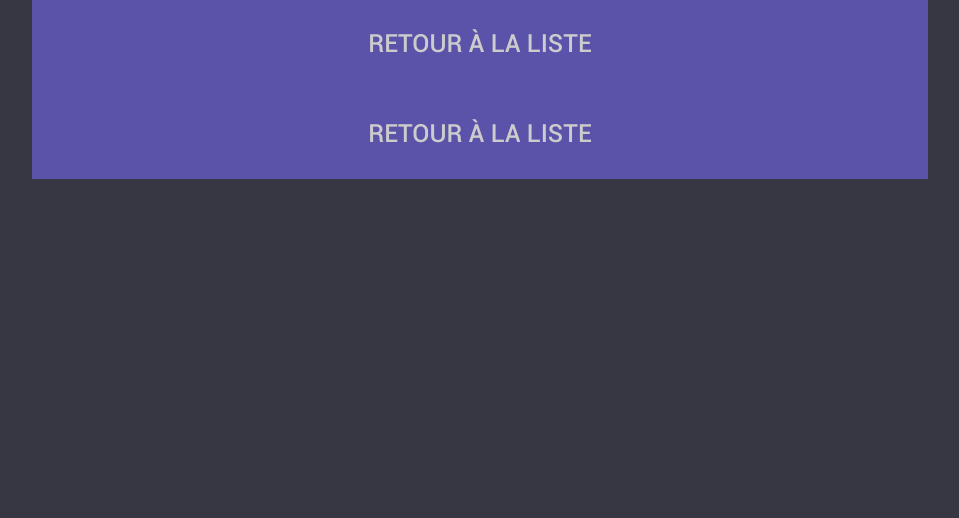
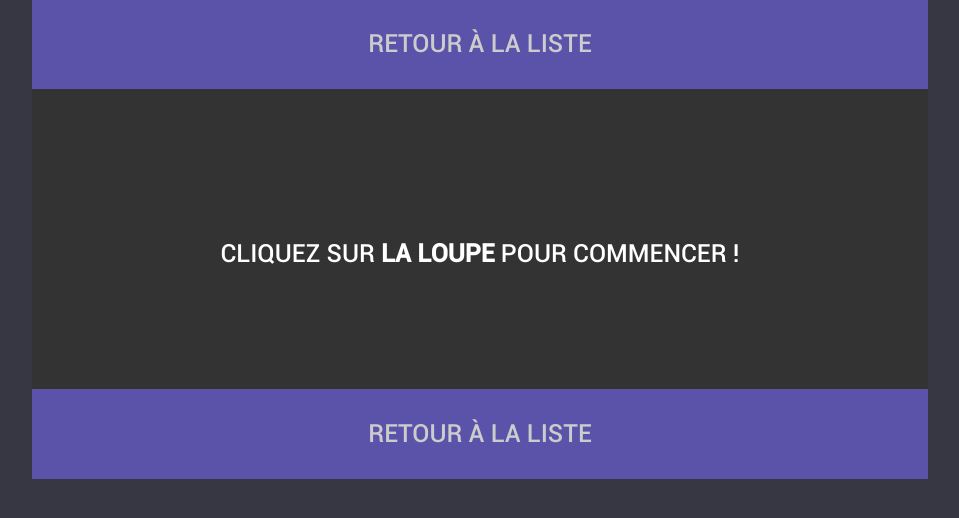
Before and after one commit to Altrue/archi, a PHP site: page /add in a window 1280 px wide. Shown: the part 90-608 px from the top of the page, without its empty margins (160-1119 px from the left). Run offline with PHP 8.4, Linux system fonts and the light colour scheme; data that the repository does not hold is empty.

Commit message:
traitement cas si 0 resultats

```diff
--- a/css/main.css
+++ b/css/main.css
@@ -548,6 +548,9 @@ div.clock-line-content {
 	div.bottom-bar-login{
 		font-size: 18px !important;
 	}
+	span.vertical-align-text {
+		font-size: 20px;
+	}
 }
 
 @media(max-width: 450px) {
@@ -556,6 +559,9 @@ div.clock-line-content {
 	}
 	div.bottom-bar-login{
 		font-size: 12px !important;
+	}
+	span.vertical-align-text {
+		font-size: 15px;
 	}
 }
 
@@ -724,3 +730,17 @@ div.clock-line-content {
 .invisible-tr {
 	font-size: 0px;
 }
+
+.error_empty{
+	top: 50%;
+	width: 100%;
+	background-color: rgb(51, 51, 51);
+	height: 300px;
+	text-align:center;
+}
+
+span.vertical-align-text {
+	position: relative;
+	top: 50%;
+	transform: translateY(-50%);
+}
--- a/views/add.php
+++ b/views/add.php
@@ -43,6 +43,9 @@
 				<?php
 				$x++;
 			}
+			if ($count == 0) {
+				echo "<div class='error_empty'><span class='vertical-align-text'>Cliquez sur <b>la loupe</b> pour commencer !</span></div>";
+			}
 			?>
 		<a href="list"><div class="bottom-bar bottom-bar-add"><span>Retour à la liste</span></div></a>
 	</body>
--- a/views/grid.php
+++ b/views/grid.php
@@ -53,7 +53,7 @@
 				else {$newLine = true;}
 			}
 			if ($count == 0) {
-				echo "<div class='error_empty'>Aucune Timezone enregistrée. Cliquez sur <b>+</b> pour commencer !</div>";
+				echo "<div class='error_empty'><span class='vertical-align-text'>Aucune Timezone enregistrée. Cliquez sur <b>+</b> pour commencer !</span></div>";
 			}
 			?>
 				<tr class="invisible-tr">
--- a/views/list.php
+++ b/views/list.php
@@ -17,6 +17,7 @@
 			$x = 1;
 			$count = $liste->getCount();
 			$tabColor = array('orange1', 'orange2', 'orange3', 'violet1', 'violet2', 'violet3');
+
 			foreach($liste->getListObjet() as $timeZone){
 				$tzLibelle = $timeZone->getLibelle();
 				$explodedTz = array();
@@ -39,6 +40,9 @@
 				<?php
 				$x++;
 			}
+			if ($count == 0) {
+				echo "<div class='error_empty'><span class='vertical-align-text'>Aucune Timezone enregistrée. Cliquez sur <b>+</b> pour commencer !</span></div>";
+			}
 			?>
 			<a href="grid"><div id="bottom-link" data-count="<?php echo $count;?>" class="bottom-bar"><span>SWITCH TO GRID VIEW</span></div></a>
 	</body>
```
